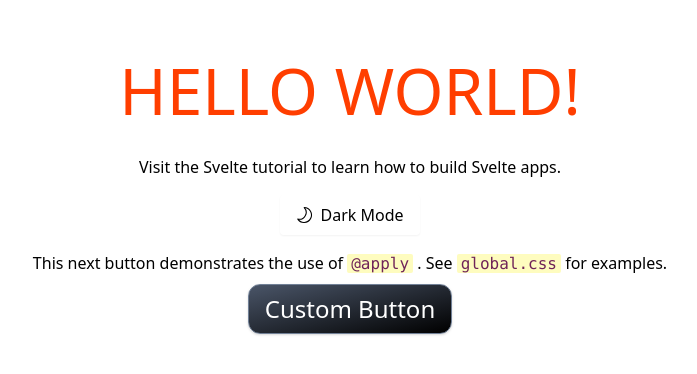
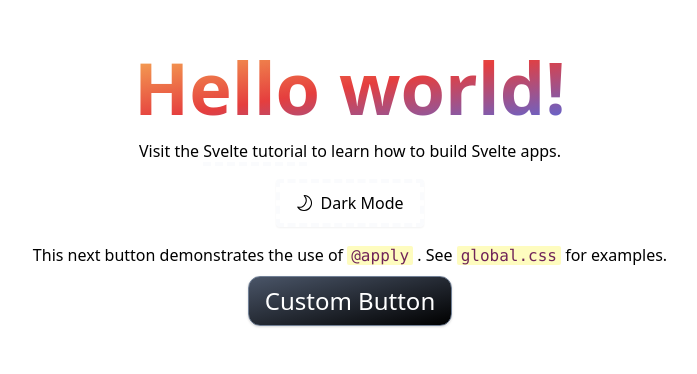
Before and after one commit to breadthe/svelte-tailwind2-starter, a Svelte app: page / in a window 1280 px wide. Shown: the part 228-602 px from the top of the page, without its empty margins (290-987 px from the left). Built offline with nearby package versions, Linux system fonts and the light colour scheme.

Commit message:
Gradient text + transparent borders

```diff
--- a/public/global.css
+++ b/public/global.css
@@ -1,5 +1,9 @@
 @tailwind base;
 @tailwind components;
+
+.hello {
+    @apply bg-clip-text bg-gradient-to-br font-black from-orange-400 text-7xl text-transparent to-indigo-600 via-red-600;
+}
 
 .custom-btn {
     @apply text-2xl px-4 py-2 text-white bg-gradient-to-br from-gray-700 to-black border border-gray-600 rounded-xl shadow;
--- a/src/App.svelte
+++ b/src/App.svelte
@@ -10,13 +10,6 @@
     padding: 1em;
     max-width: 240px;
     margin: 0 auto;
-  }
-
-  h1 {
-    color: #ff3e00;
-    text-transform: uppercase;
-    font-size: 4em;
-    font-weight: 100;
   }
 
   @media (min-width: 640px) {
@@ -35,23 +28,32 @@
   class:from-yellow-200={!dark}
   class:to-pink-300={!dark}>
   <div class="flex flex-col items-center justify-center min-h-screen space-y-4">
-    <h1>Hello {name}!</h1>
+    <h1 class="hello">Hello {name}!</h1>
     <div class:text-pink-100={dark} class:text-pink-900={!dark}>
       Visit the
-      <a href="https://svelte.dev/tutorial">Svelte tutorial</a>
+      <a
+        href="https://svelte.dev/tutorial"
+        class="border-b-4 border-dashed border-opacity-30
+        hover:border-opacity-100"
+        class:border-pink-100={dark}
+        class:border-pink-900={!dark}>
+        Svelte tutorial
+      </a>
       to learn how to build Svelte apps.
     </div>
     <div class="flex items-center">
       <button
         type="button"
         class="flex items-center bg-gradient-to-br px-4 py-2 rounded shadow-sm
-        space-x-2"
+        space-x-2 border-4 border-dashed border-opacity-30"
         class:from-yellow-200={dark}
         class:to-yellow-500={dark}
         class:text-pink-900={dark}
+        class:border-orange-500={dark}
         class:from-blue-500={!dark}
         class:to-blue-800={!dark}
         class:text-pink-100={!dark}
+        class:border-blue-300={!dark}
         on:click={() => (dark = !dark)}>
         {#if dark}
           <svg
```
Also changed, not shown: 1 other file (tests, documents, lock files or other folders).
